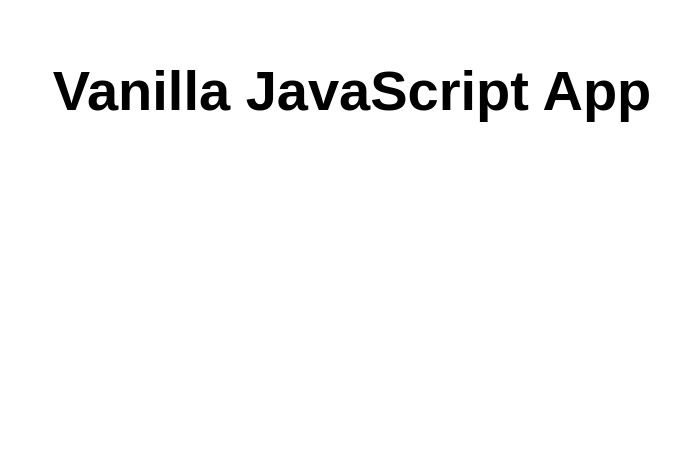
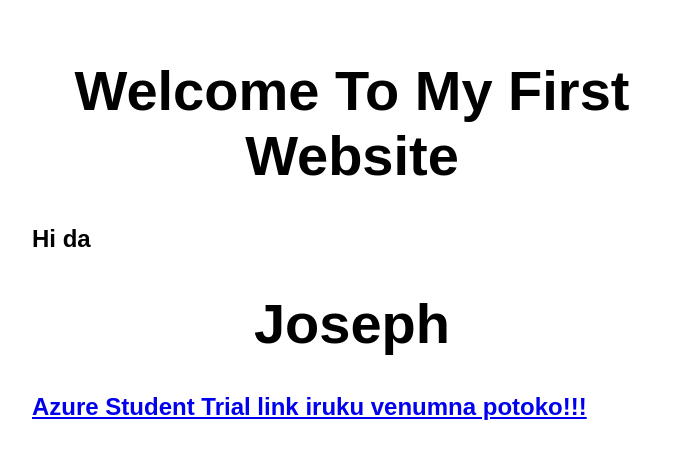
Before and after one commit to M-Kamalesh/my-first-static-web-app, a website: page src/index.html in a window 1280 px wide. Shown: the whole page, without its empty margins (288-968 px from the left). Drawn offline with Linux system fonts and the light colour scheme.

Commit message:
Update index.html

```diff
--- a/src/index.html
+++ b/src/index.html
@@ -10,7 +10,9 @@
 
 <body>
   <main>
-    <h1>Vanilla JavaScript App</h1>
+    <h1>Welcome To My First Website</h1>
+    <h2>Hi da </h2><h1>Joseph</h1>
+    <a href = "https://azure.microsoft.com/en-in/free/students/"><h2>Azure Student Trial link iruku venumna potoko!!!</a>
   </main>
 </body>
 
```
